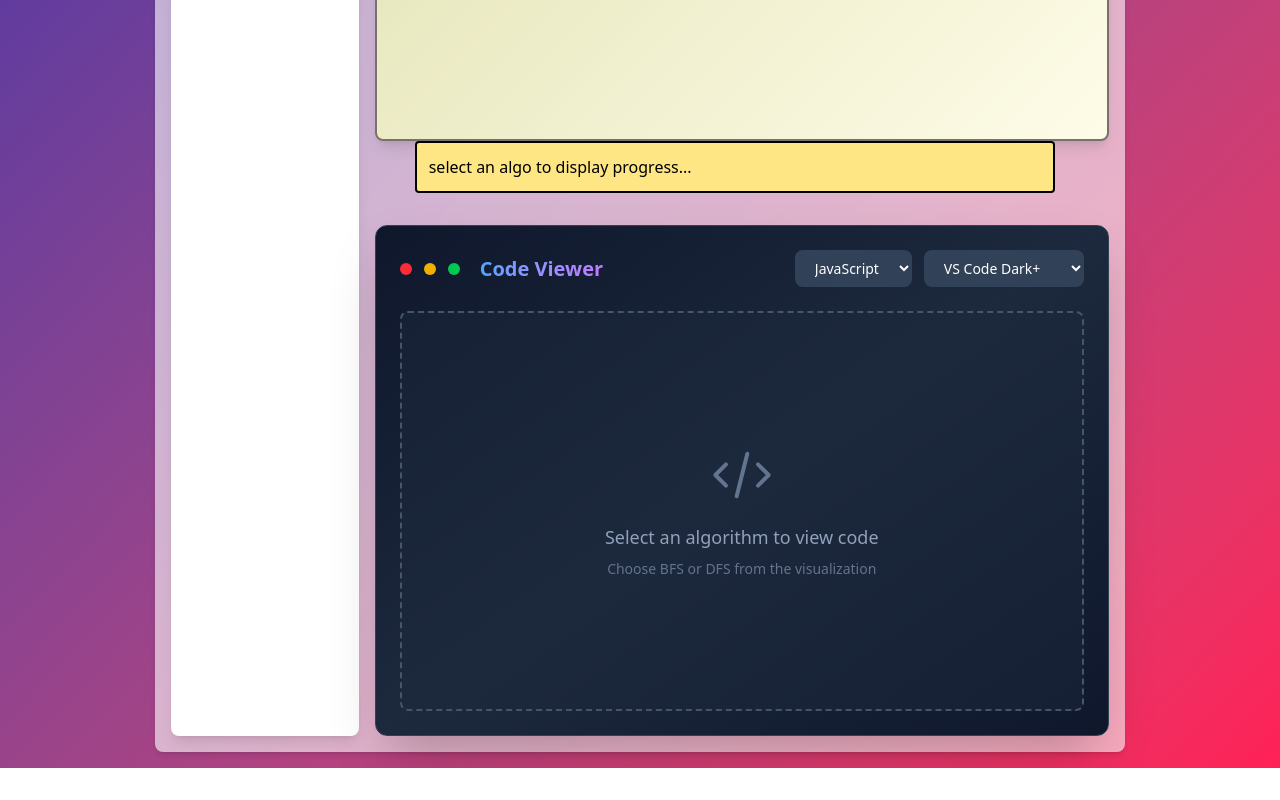
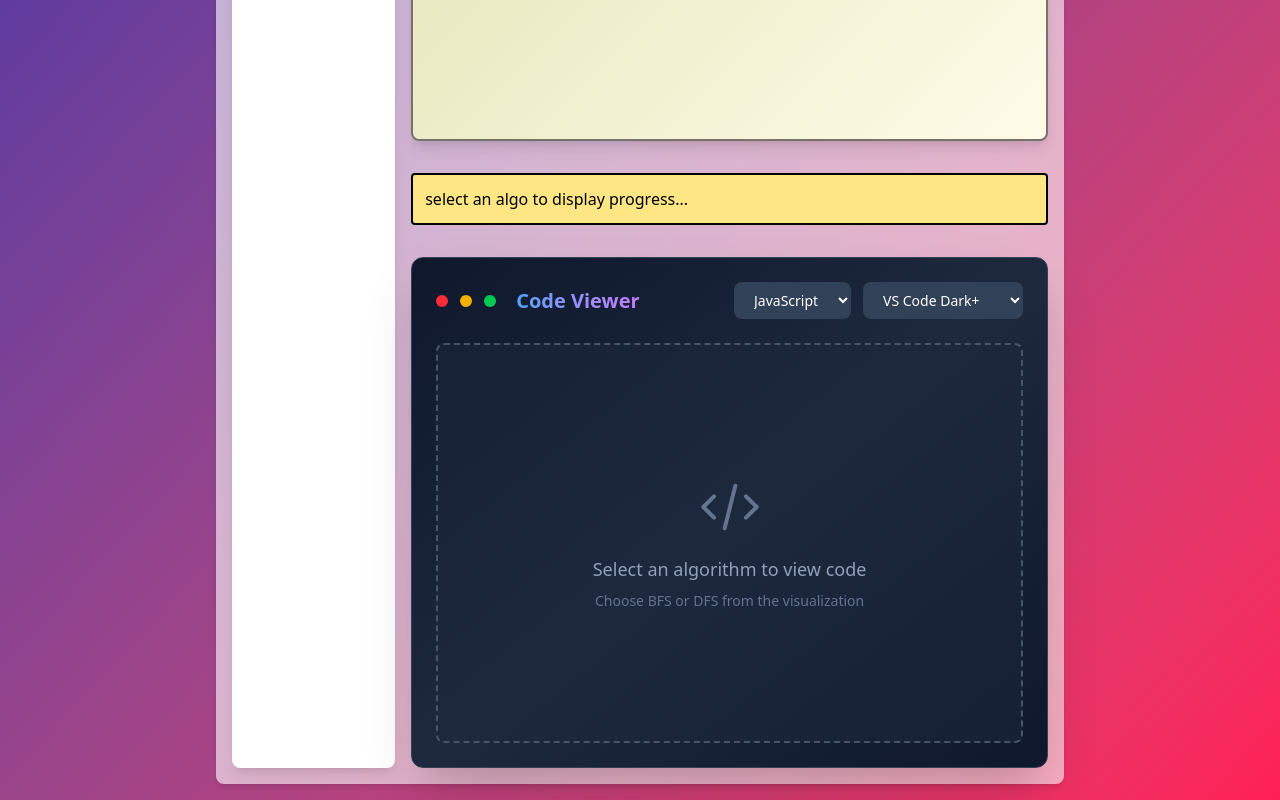
Before and after one commit to bim-adi/AlgoScope, a React (Vite) app: page /search in a window 1280 px wide. Shown: the part 572-1372 px from the top of the page. Before the commit the page ends 1340 px from the top, so only its background shows below. Built offline with nearby package versions, Linux system fonts and the light colour scheme.

Commit message:
small-ui-fix

```diff
--- a/src/components/StatusDisplay.jsx
+++ b/src/components/StatusDisplay.jsx
@@ -3,9 +3,9 @@ import React from 'react'
 const StatusDisplay = ({ message }) => {
   return (
     <>
-    <div className='bg-amber-200 border-2 rounded w-[50vw] ml-10 p-3'>
-      <div>{message}</div>
-    </div>
+      <div className="bg-amber-200 border-2 rounded w-full m-auto p-3 mt-8 mb-8">
+        <div>{message}</div>
+      </div>
     </>
   )
 }
--- a/src/components/searchAlgo/CodeDisplay.jsx
+++ b/src/components/searchAlgo/CodeDisplay.jsx
@@ -179,7 +179,7 @@ export const CodeDisplay = ({ algorithm }) => {
   const code = algorithm ? codeSnippets[algorithm][language] : ''
 
   return (
-    <div className="mt-8 m-auto p-6 rounded-xl bg-gradient-to-br from-slate-900 via-slate-800 to-slate-900 shadow-2xl border border-slate-700 w-77 md:w-auto lg:w-auto xl:w-auto 2xl:w-auto">
+    <div className="m-auto p-6 rounded-xl bg-gradient-to-br from-slate-900 via-slate-800 to-slate-900 shadow-2xl border border-slate-700 w-77 md:w-auto lg:w-auto xl:w-auto 2xl:w-auto">
       <div className="flex flex-col sm:flex-row justify-between items-start sm:items-center gap-4 mb-6">
         <div className="flex items-center gap-3">
           <div className="w-3 h-3 rounded-full bg-red-500"></div>
--- a/src/components/shortestPahAlgo/CodeDisplayShortestPath.jsx
+++ b/src/components/shortestPahAlgo/CodeDisplayShortestPath.jsx
@@ -274,7 +274,7 @@ export const CodeDisplayShortestPath = ({ algorithm }) => {
   }
 
   return (
-    <div className="mt-8 m-auto p-6 rounded-xl bg-gradient-to-br from-slate-900 via-slate-800 to-slate-900 shadow-2xl border border-slate-700 w-77 md:w-auto lg:w-auto xl:w-auto 2xl:w-auto">
+    <div className="m-auto p-6 rounded-xl bg-gradient-to-br from-slate-900 via-slate-800 to-slate-900 shadow-2xl border border-slate-700 w-77 md:w-auto lg:w-auto xl:w-auto 2xl:w-auto">
       <div className="flex flex-col sm:flex-row justify-between items-start sm:items-center gap-4 mb-6">
         <div className="flex items-center gap-3">
           <div className="w-3 h-3 rounded-full bg-red-500"></div>
--- a/src/components/sortingAlgo/CodeDisplay.jsx
+++ b/src/components/sortingAlgo/CodeDisplay.jsx
@@ -938,7 +938,7 @@ export const CodeDisplay = ({ algorithm }) => {
   const code = algorithm ? codeSnippets[algorithm]?.[language] : ''
 
   return (
-    <div className="mt-8 m-auto p-6 rounded-xl bg-gradient-to-br from-slate-900 via-slate-800 to-slate-900 shadow-2xl border border-slate-700 w-auto md:w-auto lg:w-auto xl:w-auto 2xl:w-auto">
+    <div className="m-auto p-6 rounded-xl bg-gradient-to-br from-slate-900 via-slate-800 to-slate-900 shadow-2xl border border-slate-700 w-auto md:w-auto lg:w-auto xl:w-auto 2xl:w-auto">
       <div className="flex flex-col sm:flex-row justify-between items-start sm:items-center gap-4 mb-6">
         <div className="flex flex-row gap-3">
           <div className="w-3 h-3 rounded-full bg-red-500"></div>
```
